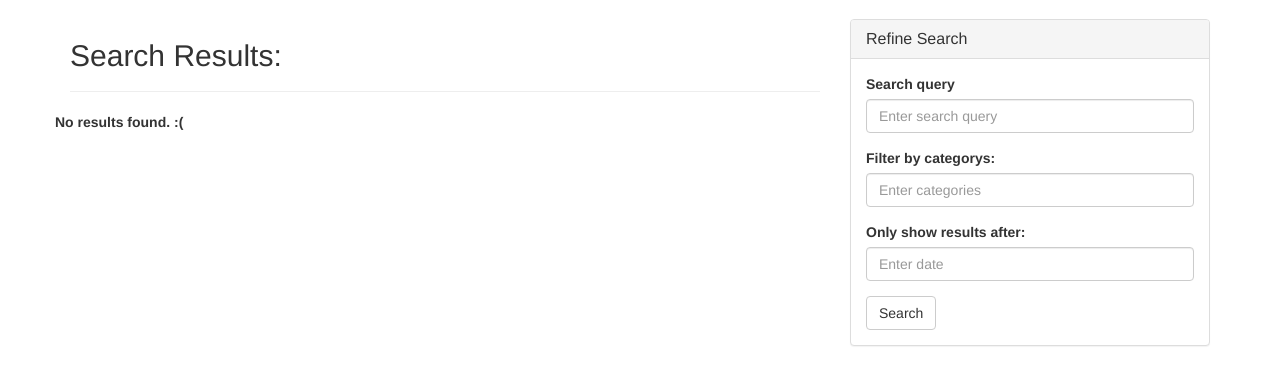
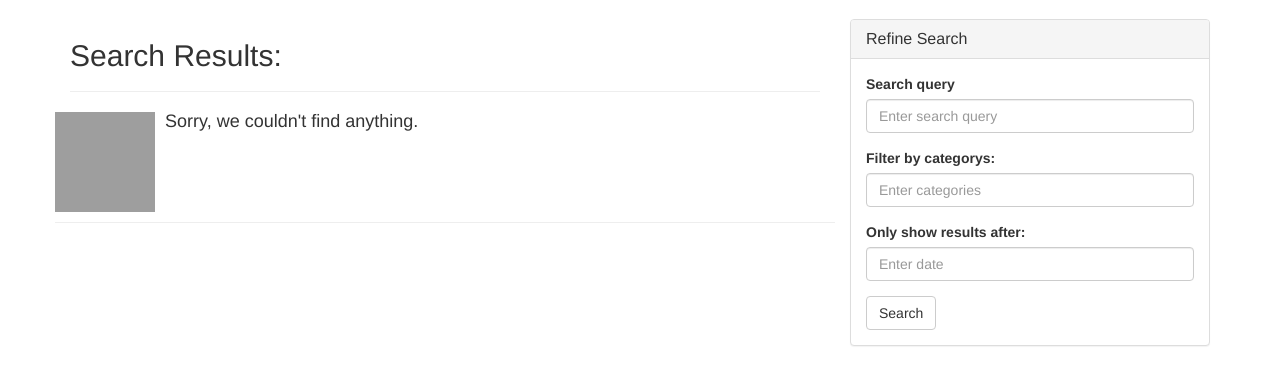
Before and after one commit to ymichael/cs2102-project, a Flask app: page /search in a window 1280 px wide. Shown: the part 51-436 px from the top of the page. Run offline with Flask 2, Linux system fonts and the light colour scheme; data comes from the database, SQL or seed files in the repository; data that the repository does not hold is empty; parts of the project's set-up code (start-up, migrations or seed data) failed here and were passed over; some libraries are stand-ins or nearby versions; grey boxes are pictures that could not be loaded.

Commit message:
Change empty search results page.

```diff
--- a/templates/search.html
+++ b/templates/search.html
@@ -18,7 +18,14 @@
         </div>
         <div class='row'>
             {% if not results %}
-                <b>No results found. :(</b>
+                <div class="media listing">
+                    <a class="pull-left" href="#">
+                        <img class="media-object" src="http://placekitten.com/g/100/100">
+                    </a>
+                    <div class="media-body">
+                        <h4 class="media-heading">Sorry, we couldn't find anything.</h4>
+                    </div>
+                </div>
             {% else %}
                 {% for l in results %}
                     {% include "partials/single_listing.html" %}
```
